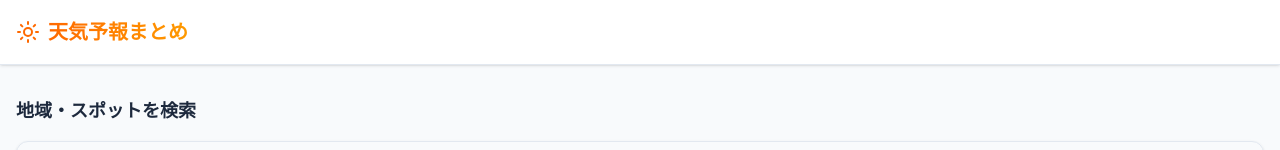
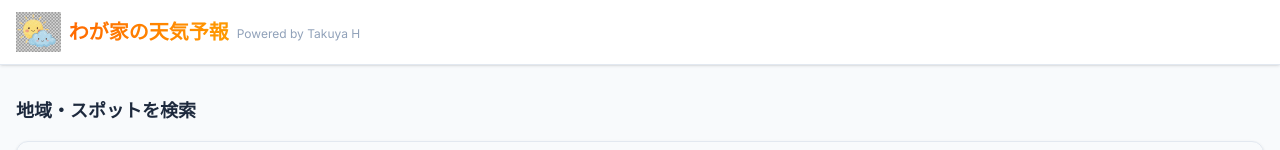
Before and after one commit to takuya5135/MyWeather, a Next.js app: page / in a window 1280 px wide. Shown: the top 150 px of the page. Built offline with nearby package versions, Linux system fonts and the light colour scheme; no server answers.

Commit message:
Add files via upload

```diff
--- a/app/layout.tsx
+++ b/app/layout.tsx
@@ -5,7 +5,7 @@ import "./globals.css";
 const inter = Inter({ subsets: ["latin"] });
 
 export const metadata: Metadata = {
-  title: "天気予報まとめ",
+  title: "わが家の天気予報",
   description: "各社の天気予報をまとめて検索・比較できるアプリ",
 };
 
--- a/app/page.tsx
+++ b/app/page.tsx
@@ -100,10 +100,12 @@ export default function Home() {
       {/* Header */}
       <header className="bg-white border-b sticky top-0 z-10 shadow-sm">
         <div className="container mx-auto px-4 h-16 flex items-center gap-2">
-          <Sun className="h-6 w-6 text-orange-500" />
+          {/* <Sun className="h-6 w-6 text-orange-500" /> */}
+          <img src="/app-icon.png" alt="App Icon" className="h-10 w-auto" />
           <h1 className="text-xl font-bold bg-gradient-to-r from-orange-500 to-amber-500 bg-clip-text text-transparent">
-            天気予報まとめ
+            わが家の天気予報
           </h1>
+          <span className="text-xs text-slate-400 mt-1">Powered by Takuya H</span>
         </div>
       </header>
 
```
Also changed, not shown: public/app-icon.png (added).
